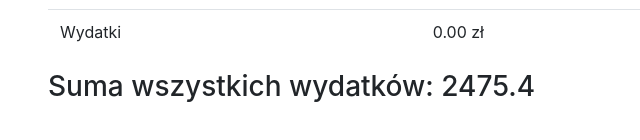
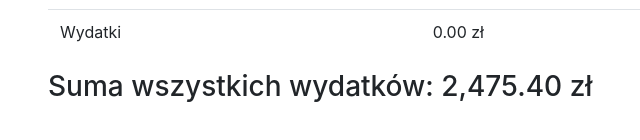
Before and after one commit to OliverKiszka/angular-autoks, an Angular app: page /statystyka in a window 1280 px wide. Shown: the part 350-490 px from the top of the page, without its empty margins (37-677 px from the left). Built offline with nearby package versions, Linux system fonts and the light colour scheme.

Commit message:
1 file modified

```diff
--- a/src/app/statystyka/statystyka.component.html
+++ b/src/app/statystyka/statystyka.component.html
@@ -20,4 +20,4 @@
 
 </table>
 
-<h3>Suma wszystkich wydatków: {{lacznaKwotaRaw}}</h3>
+<h3>Suma wszystkich wydatków: {{lacznaKwotaRaw | number:'1.2-2'}} zł</h3>
```
